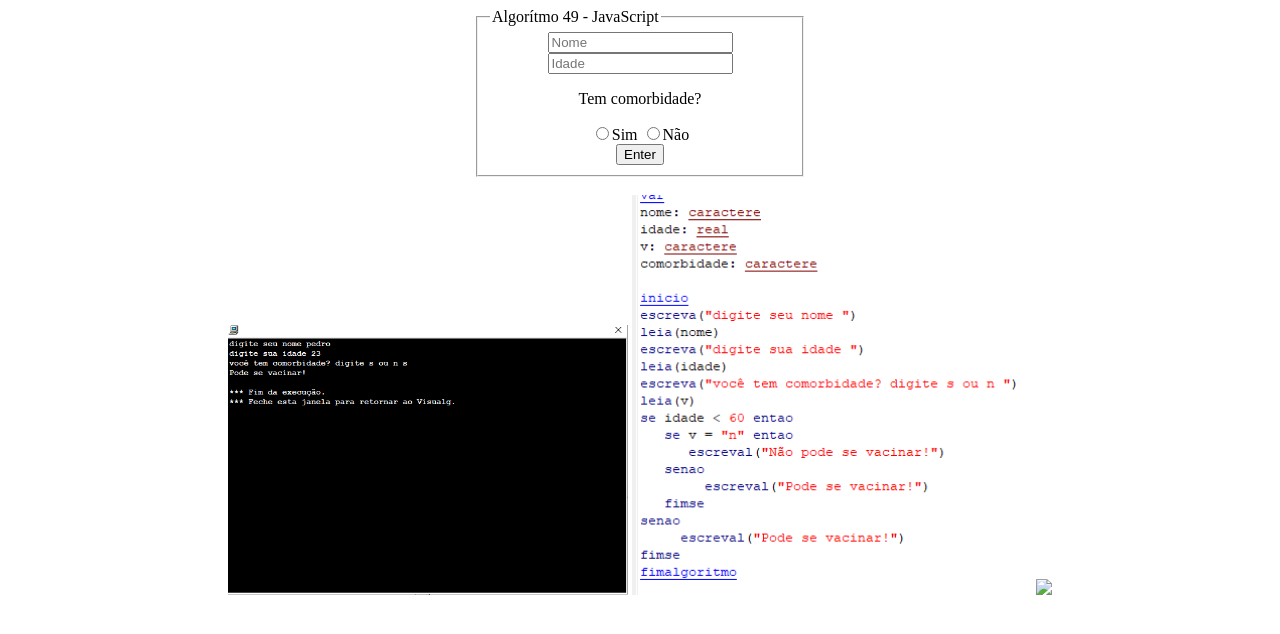
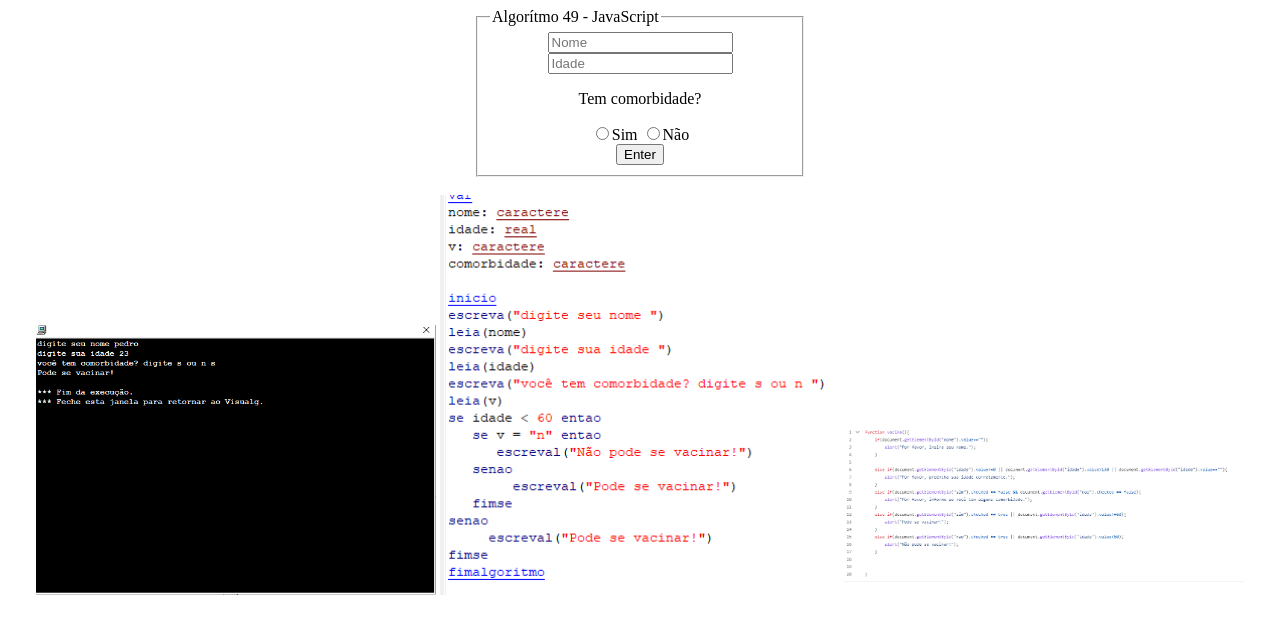
Before and after one commit to Senai-SC-CTAI/visualg-vs-javascript-pedro34curti, a plain HTML site: page index.html in a window 1280 px wide. Drawn offline with Linux system fonts and the light colour scheme.

Commit message:
Update index.html

```diff
--- a/index.html
+++ b/index.html
@@ -19,7 +19,7 @@
         </fieldset><br>
         <img src="algoritmo 49 visual g.png" width="400px">
         <img src="algoritmo visual g.png" width="400px">
-        <img src="algoritmo java.png" width="400px">
+        <img src="java.png" width="400px">
 
     </center>
 </body>
```
